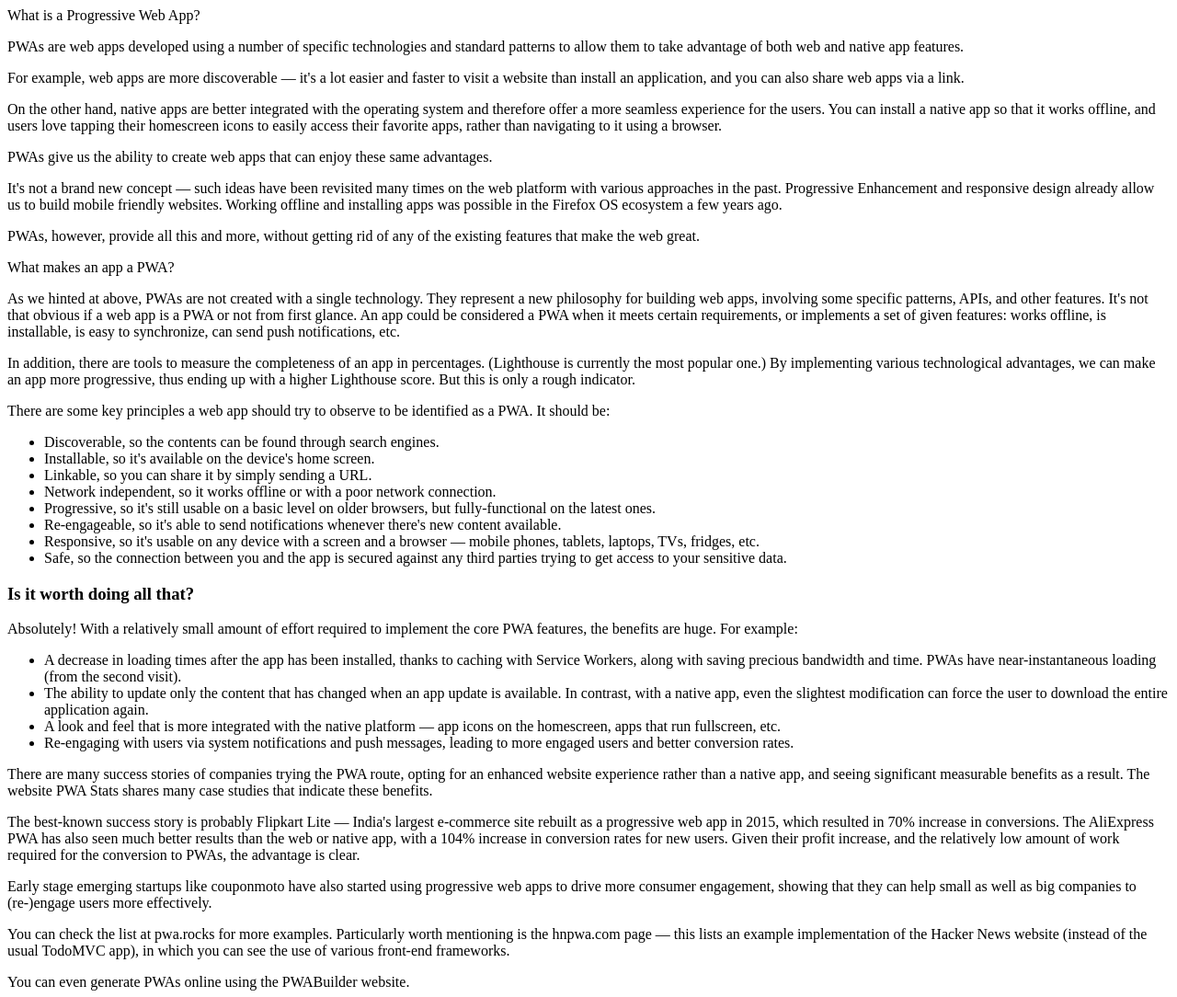
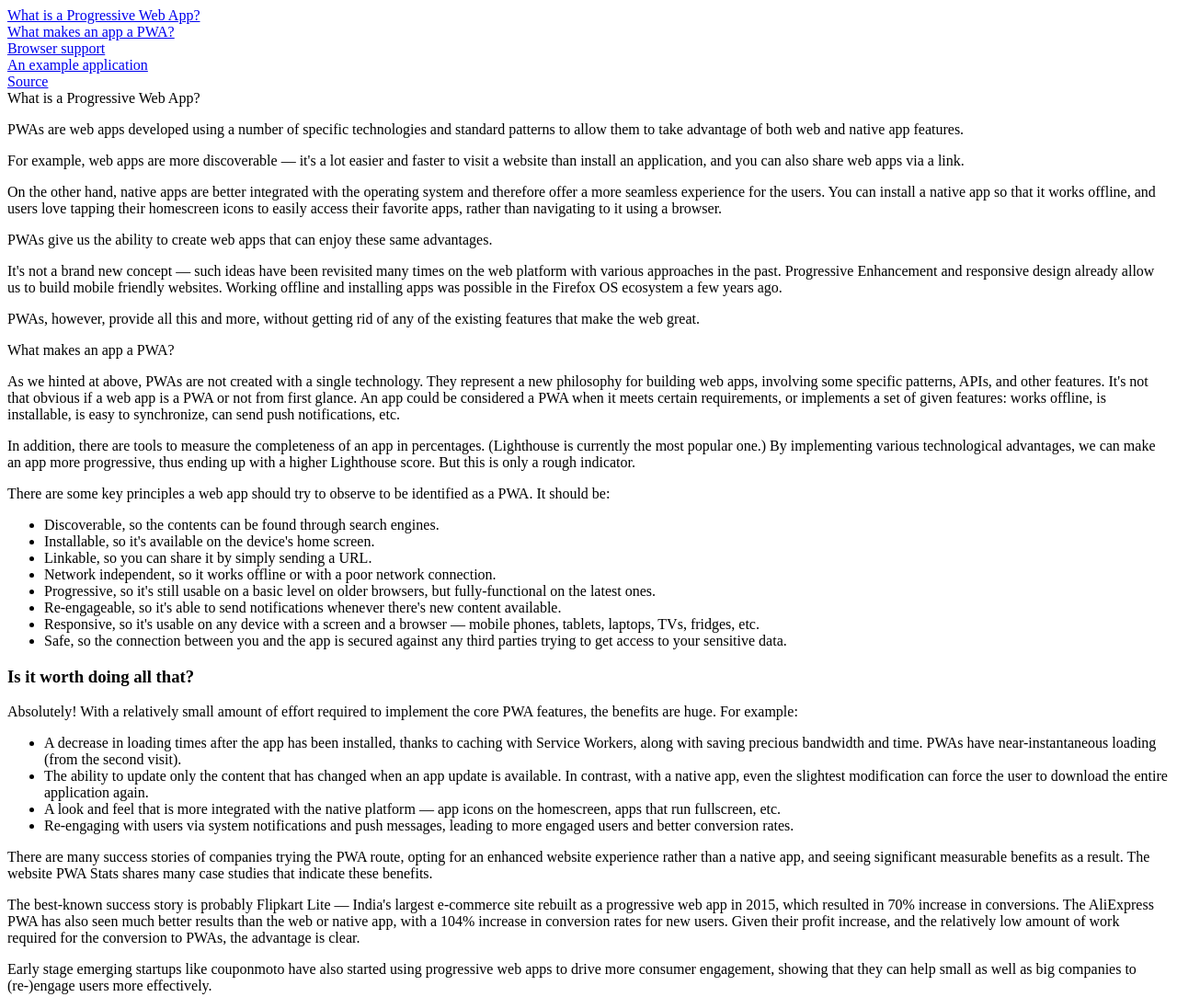
Before and after one commit to BattleOil/-FCC-Technical-Documentation-Page, a plain HTML site: page docs/index.html in a window 1280 px wide. Shown: the top 1084 px of the page at 92% size. Drawn offline with Linux system fonts and the light colour scheme.

Commit message:
Update index.html

```diff
--- a/docs/index.html
+++ b/docs/index.html
@@ -8,6 +8,15 @@
     </head>
 
     <body>
+        <nav>
+            <div>
+                <div><a class="nav-link" href="#What_is_a_Progressive_Web_App?">What is a Progressive Web App?</a></div>
+                <div><a class="nav-link" href="#What_makes_an_app_a_PWA?">What makes an app a PWA?</a></div>
+                <div><a class="nav-link" href="#Browser_support">Browser support</a></div>
+                <div><a class="nav-link" href="#An_example_application">An example application</a></div>
+                <div><a class="nav-link" href="#Source">Source</a></div>
+            </div>
+        </nav>
         <main id="main-doc">
             <section class="main-section" id="What_is_a_Progressive_Web_App?">
                 <header>What is a Progressive Web App?</header>
```
